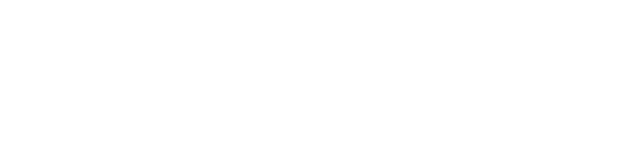
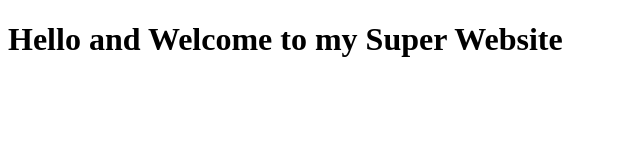
Before and after one commit to Deanleonard26/my-super-website, a plain HTML site: page index.html in a window 1280 px wide. Shown: the whole page, without its empty margins (0-640 px from the left). Drawn offline with Linux system fonts and the light colour scheme.

Commit message:
Added Title and h1 tag

```diff
--- a/index.html
+++ b/index.html
@@ -2,9 +2,9 @@
 <html>
   <head>
     <meta charset="UTF-8">
-    <title>title</title>
+    <title>My Super Website</title>
   </head>
   <body>
-
+	  <h1> Hello and Welcome to my Super Website</h1>
   </body>
 </html>
```
